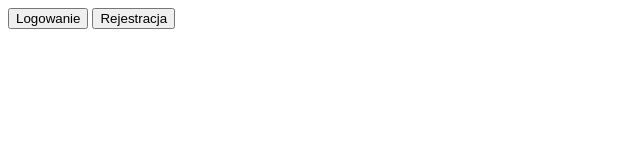
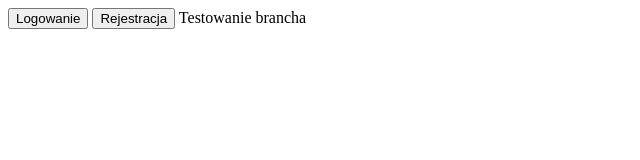
Before and after one commit to MichalDrum/Intive, a plain HTML site: page index.html in a window 1280 px wide. Shown: the whole page, without its empty margins (0-640 px from the left). Drawn offline with Linux system fonts and the light colour scheme.

Commit message:
Test wiersz 16

```diff
--- a/index.html
+++ b/index.html
@@ -1,18 +1,22 @@
 <!DOCTYPE html>
 <html lang="pl">
+
 <head>
     <meta charset="UTF-8">
     <meta http-equiv="X-UA-Compatible" content="IE=edge">
     <meta name="viewport" content="width=device-width, initial-scale=1.0">
     <title>Logowanie</title>
 </head>
+
 <body>
 
     <button id="login" onClick="window.location.href='/login.html';">Logowanie</button>
     <button id="register">Rejestracja</button>
 
+    Testowanie brancha
 
 
 
 </body>
+
 </html>
```
